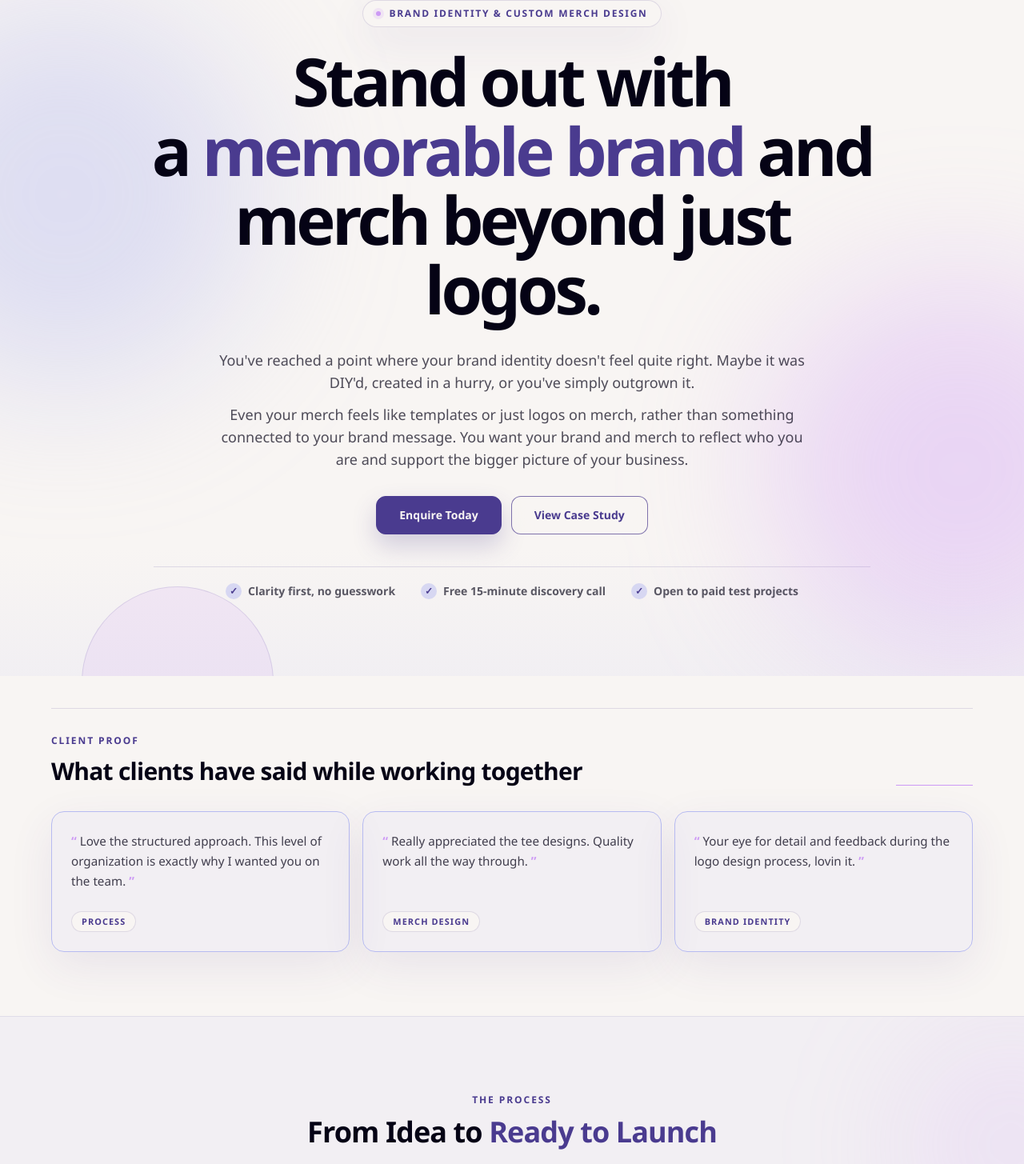
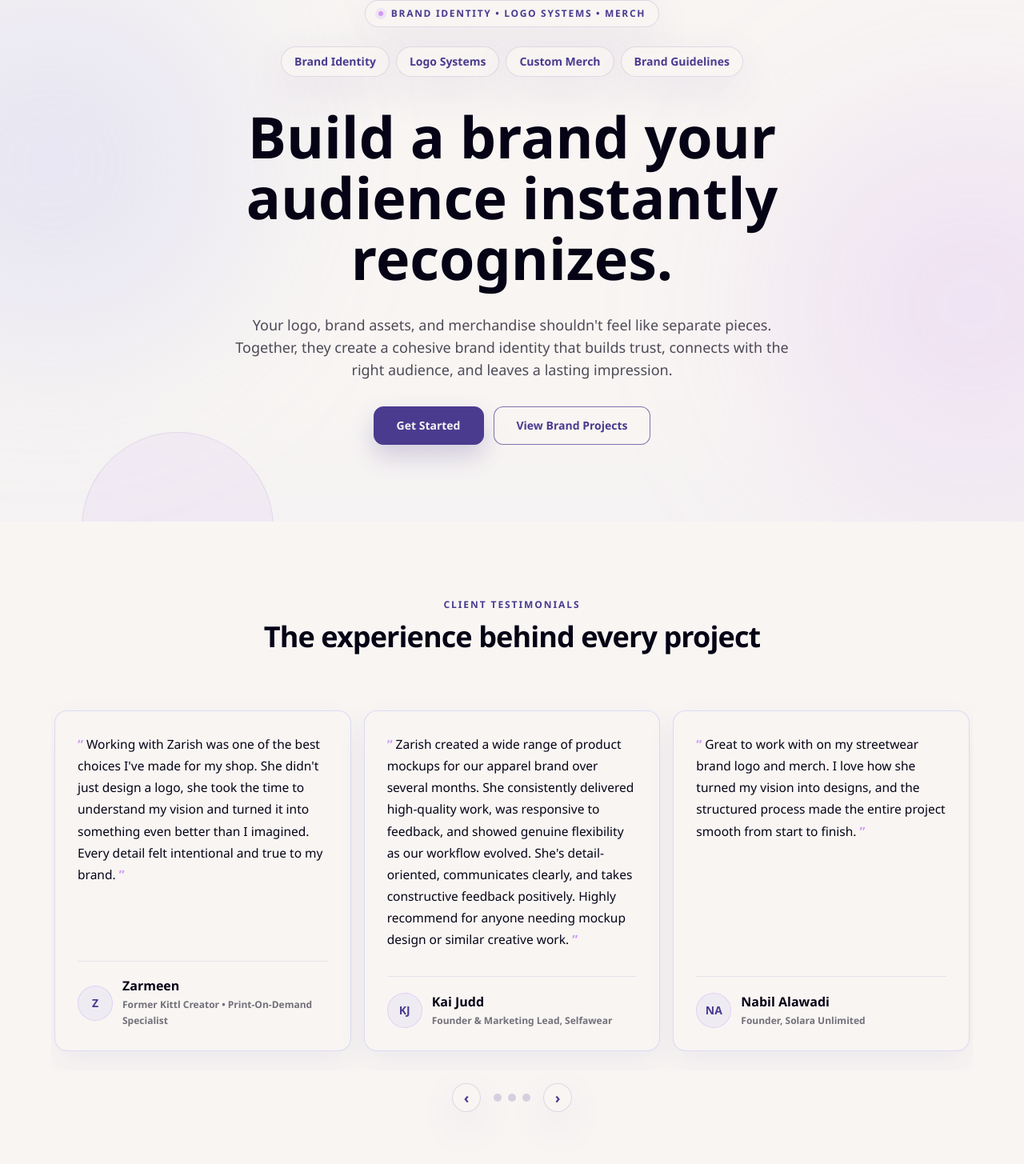
Before and after one commit to fasuaqeel-hub/zarishaamir, a Next.js app: page / in a window 1280 px wide. Shown: the part 112-1567 px from the top of the page at 80% size. Built offline with nearby package versions, Linux system fonts and the light colour scheme.

Commit message:
Update homepage content

```diff
--- a/components/BeforeAfter.tsx
+++ b/components/BeforeAfter.tsx
@@ -13,7 +13,7 @@ const afterItems = [
 export function BeforeAfter() {
   return (
     <section
-      id="before-after"
+      id="brand-guidelines"
       className="bg-paper px-5 py-16 sm:px-8 sm:py-20 lg:py-24"
       aria-label="Before and after comparison"
     >
--- a/components/ClientProof.tsx
+++ b/components/ClientProof.tsx
@@ -1,62 +1,209 @@
+"use client";
+
+import { useEffect, useRef, useState } from "react";
+
 const testimonials = [
   {
     quote:
-      "Love the structured approach. This level of organization is exactly why I wanted you on the team.",
-    label: "Process",
+      "Working with Zarish was one of the best choices I've made for my shop. She didn't just design a logo, she took the time to understand my vision and turned it into something even better than I imagined. Every detail felt intentional and true to my brand.",
+    name: "Zarmeen",
+    role: "Former Kittl Creator \u2022 Print-On-Demand Specialist",
+    initials: "Z",
   },
   {
-    quote: "Really appreciated the tee designs. Quality work all the way through.",
-    label: "Merch Design",
+    quote:
+      "Zarish created a wide range of product mockups for our apparel brand over several months. She consistently delivered high-quality work, was responsive to feedback, and showed genuine flexibility as our workflow evolved. She's detail-oriented, communicates clearly, and takes constructive feedback positively. Highly recommend for anyone needing mockup design or similar creative work.",
+    name: "Kai Judd",
+    role: "Founder & Marketing Lead, Selfawear",
+    initials: "KJ",
   },
   {
-    quote: "Your eye for detail and feedback during the logo design process, lovin it.",
-    label: "Brand Identity",
+    quote:
+      "Great to work with on my streetwear brand logo and merch. I love how she turned my vision into designs, and the structured process made the entire project smooth from start to finish.",
+    name: "Nabil Alawadi",
+    role: "Founder, Solara Unlimited",
+    initials: "NA",
   },
 ];
 
 export function ClientProof() {
+  const trackRef = useRef<HTMLDivElement>(null);
+  const [selectedIndex, setSelectedIndex] = useState<number | null>(null);
+  const [hasInteracted, setHasInteracted] = useState(false);
+  const [cardsPerView, setCardsPerView] = useState(1);
+
+  useEffect(() => {
+    const updateCardsPerView = () => {
+      if (window.matchMedia("(min-width: 1024px)").matches) {
+        setCardsPerView(3);
+        return;
+      }
+
+      if (window.matchMedia("(min-width: 768px)").matches) {
+        setCardsPerView(2);
+        return;
+      }
+
+      setCardsPerView(1);
+    };
+
+    updateCardsPerView();
+    window.addEventListener("resize", updateCardsPerView);
+
+    return () => window.removeEventListener("resize", updateCardsPerView);
+  }, []);
+
+  useEffect(() => {
+    setSelectedIndex((currentIndex) => {
+      if (currentIndex === null) {
+        return null;
+      }
+
+      return Math.min(currentIndex, testimonials.length - 1);
+    });
+  }, [cardsPerView]);
+
+  const selectCard = (cardIndex: number) => {
+    const track = trackRef.current;
+    const card = track?.children[cardIndex] as HTMLElement | undefined;
+
+    setHasInteracted(true);
+    setSelectedIndex(cardIndex);
+
+    if (card) {
+      card.scrollIntoView({
+        behavior: "smooth",
+        block: "nearest",
+        inline: "start",
+      });
+    }
+  };
+
+  const handleScroll = () => {
+    const track = trackRef.current;
+
+    if (!track || !hasInteracted) {
+      return;
+    }
+
+    const cards = Array.from(track.children) as HTMLElement[];
+    const closestIndex = cards.reduce((closest, card, index) => {
+      const currentDistance = Math.abs(card.offsetLeft - track.scrollLeft);
+      const closestDistance = Math.abs(cards[closest].offsetLeft - track.scrollLeft);
+
+      return currentDistance < closestDistance ? index : closest;
+    }, 0);
+
+    setSelectedIndex(closestIndex);
+  };
+
+  const selectedDotIndex = selectedIndex ?? -1;
+
   return (
     <section
-      id="client-proof"
-      className="bg-paper px-5 pb-16 pt-8 sm:px-8 sm:pb-20 sm:pt-10"
-      aria-labelledby="client-proof-heading"
+      id="brand-identity"
+      className="bg-paper px-5 py-16 sm:px-8 sm:py-20 lg:py-24"
+      aria-labelledby="client-testimonials-heading"
     >
       <div className="mx-auto max-w-6xl">
-        <div className="mb-7 flex items-end justify-between gap-6 border-t border-purple/15 pt-8 sm:mb-8">
-          <div>
-            <p className="mb-3 text-xs font-bold uppercase tracking-[0.16em] text-purple">Client proof</p>
+        <div className="mx-auto max-w-2xl text-center">
+          <p className="mb-3 text-xs font-bold uppercase tracking-[0.16em] text-purple">
+            CLIENT TESTIMONIALS
+          </p>
           <h2
-              id="client-proof-heading"
-              className="max-w-2xl text-2xl font-bold leading-tight tracking-tight text-ink sm:text-3xl"
+            id="client-testimonials-heading"
+            className="text-3xl font-bold leading-tight tracking-tight text-ink sm:text-4xl"
           >
-              What clients have said while working together
+            The experience behind every project
           </h2>
         </div>
-          <div className="hidden h-px w-24 bg-lilac sm:block" aria-hidden="true" />
-        </div>
 
-        <div className="grid gap-4 md:grid-cols-3">
-          {testimonials.map(({ quote, label }) => (
+        <div className="mt-10 sm:mt-12">
+          <div
+            ref={trackRef}
+            onScroll={handleScroll}
+            onPointerDown={() => setHasInteracted(true)}
+            className="flex snap-x snap-mandatory items-stretch gap-4 overflow-x-auto scroll-smooth px-1 py-6 [-ms-overflow-style:none] [scrollbar-width:none] [&::-webkit-scrollbar]:hidden"
+            aria-live="polite"
+          >
+            {testimonials.map(({ quote, name, role, initials }, index) => {
+              const isActive = selectedIndex === index;
+
+              return (
                 <figure
-              key={label}
-              className="flex min-h-44 flex-col justify-between rounded-2xl border border-periwinkle bg-periwinkle/10 p-5 shadow-card transition duration-200 hover:-translate-y-0.5 hover:border-lilac hover:bg-paper sm:p-6"
+                  key={name}
+                  onClick={() => selectCard(index)}
+                  className={`flex min-h-[22rem] shrink-0 basis-full snap-start flex-col rounded-2xl border bg-paper p-6 transition duration-200 sm:p-7 md:basis-[calc((100%-1rem)/2)] lg:basis-[calc((100%-2rem)/3)] ${
+                    isActive
+                      ? "-translate-y-0.5 border-lilac bg-[#fffdfb] shadow-[0_24px_60px_rgba(74,59,143,0.16)]"
+                      : "border-periwinkle/45 bg-[#fffdfb]/80 shadow-[0_14px_38px_rgba(74,59,143,0.06)] hover:border-lilac/45 hover:shadow-card"
+                  }`}
                 >
-              <blockquote className="text-[0.95rem] leading-relaxed text-ink/75">
+                  <blockquote className="flex-1 text-[0.97rem] leading-[1.75] text-ink/72">
                     <span className="mr-1 font-bold text-lilac" aria-hidden="true">
-                  “
+                      &ldquo;
                     </span>
                     {quote}
                     <span className="ml-1 font-bold text-lilac" aria-hidden="true">
-                  ”
+                      &rdquo;
                     </span>
                   </blockquote>
-              <figcaption className="mt-6">
-                <span className="inline-flex rounded-full border border-purple/15 bg-paper px-3 py-1 text-[0.68rem] font-bold uppercase tracking-[0.1em] text-purple">
-                  {label}
-                </span>
+
+                  <figcaption className="mt-8 flex items-center gap-3 border-t border-purple/10 pt-5">
+                  <div
+                    className="grid size-11 shrink-0 place-items-center rounded-full border border-lilac/35 bg-periwinkle/15 text-sm font-bold text-purple"
+                    aria-label={`${name} avatar placeholder`}
+                  >
+                      {initials}
+                    </div>
+                    <div>
+                      <p className="font-bold leading-tight text-ink">{name}</p>
+                      <p className="mt-1 text-xs font-semibold leading-relaxed text-ink/55">{role}</p>
+                    </div>
                   </figcaption>
                 </figure>
+              );
+            })}
+          </div>
+
+          <div className="mt-4 flex items-center justify-center gap-4">
+            <button
+              type="button"
+              onClick={() => selectCard(selectedIndex === null ? 0 : Math.max(0, selectedIndex - 1))}
+              disabled={selectedIndex === 0}
+              className="grid size-9 place-items-center rounded-full border border-purple/15 bg-paper text-lg font-bold text-purple shadow-card transition duration-200 hover:-translate-y-0.5 hover:border-lilac hover:bg-lilac/10 disabled:cursor-not-allowed disabled:opacity-35 disabled:hover:translate-y-0 disabled:hover:border-purple/15 disabled:hover:bg-paper"
+              aria-label="Show previous testimonials"
+            >
+              <span aria-hidden="true">&lsaquo;</span>
+            </button>
+
+            <div className="flex items-center gap-2" aria-label="Testimonial carousel pagination">
+              {testimonials.map(({ name }, index) => (
+                <button
+                  key={name}
+                  type="button"
+                  onClick={() => selectCard(index)}
+                  className={`size-2.5 rounded-full transition duration-200 ${
+                    selectedDotIndex === index ? "bg-purple" : "bg-purple/20 hover:bg-lilac"
+                  }`}
+                  aria-label={`Show testimonial from ${name}`}
+                  aria-current={selectedDotIndex === index ? "true" : undefined}
+                />
               ))}
+            </div>
+
+            <button
+              type="button"
+              onClick={() =>
+                selectCard(selectedIndex === null ? 0 : Math.min(testimonials.length - 1, selectedIndex + 1))
+              }
+              disabled={selectedIndex === testimonials.length - 1}
+              className="grid size-9 place-items-center rounded-full border border-purple/15 bg-paper text-lg font-bold text-purple shadow-card transition duration-200 hover:-translate-y-0.5 hover:border-lilac hover:bg-lilac/10 disabled:cursor-not-allowed disabled:opacity-35 disabled:hover:translate-y-0 disabled:hover:border-purple/15 disabled:hover:bg-paper"
+              aria-label="Show next testimonials"
+            >
+              <span aria-hidden="true">&rsaquo;</span>
+            </button>
+          </div>
         </div>
       </div>
     </section>
--- a/components/FeaturedWork.tsx
+++ b/components/FeaturedWork.tsx
@@ -8,7 +8,7 @@ const projects = [
 
 export function FeaturedWork() {
   return (
-    <section id="featured-work" className="bg-paper px-5 py-16 sm:px-8 sm:py-20 lg:py-24" aria-label="Featured work">
+    <section id="custom-merch" className="bg-paper px-5 py-16 sm:px-8 sm:py-20 lg:py-24" aria-label="Featured work">
       <div className="mx-auto max-w-6xl">
         <div className="flex flex-col justify-between gap-5 sm:flex-row sm:items-end">
           <SectionHeading
--- a/components/Hero.tsx
+++ b/components/Hero.tsx
@@ -1,7 +1,8 @@
-const trustPoints = [
-  "Clarity first, no guesswork",
-  "Free 15-minute discovery call",
-  "Open to paid test projects",
+const categoryPills = [
+  { label: "Brand Identity", href: "#brand-identity" },
+  { label: "Logo Systems", href: "#logo-systems" },
+  { label: "Custom Merch", href: "#custom-merch" },
+  { label: "Brand Guidelines", href: "#brand-guidelines" },
 ];
 
 export function Hero() {
@@ -11,23 +12,23 @@ export function Hero() {
       aria-labelledby="hero-heading"
     >
       <div
-        className="pointer-events-none absolute -left-40 top-[12%] -z-20 size-[30rem] rounded-full bg-periwinkle/40 blur-[90px]"
+        className="pointer-events-none absolute -left-44 top-[10%] -z-20 size-[30rem] rounded-full bg-periwinkle/25 blur-[110px]"
         aria-hidden="true"
       />
       <div
-        className="pointer-events-none absolute -right-40 bottom-[2%] -z-20 size-[30rem] rounded-full bg-lilac/35 blur-[90px]"
+        className="pointer-events-none absolute -right-44 bottom-[4%] -z-20 size-[30rem] rounded-full bg-lilac/20 blur-[110px]"
         aria-hidden="true"
       />
       <div
-        className="pointer-events-none absolute right-[8%] top-[-5rem] -z-10 size-44 rounded-full border border-purple/15 bg-periwinkle/20"
+        className="pointer-events-none absolute right-[8%] top-[-5rem] -z-10 size-44 rounded-full border border-purple/10 bg-periwinkle/10"
         aria-hidden="true"
       />
       <div
-        className="pointer-events-none absolute -bottom-32 left-[8%] -z-10 size-60 rounded-full border border-purple/15 bg-lilac/15"
+        className="pointer-events-none absolute -bottom-32 left-[8%] -z-10 size-60 rounded-full border border-purple/10 bg-lilac/10"
         aria-hidden="true"
       />
       <div
-        className="pointer-events-none absolute inset-x-0 bottom-0 -z-10 h-40 bg-gradient-to-b from-transparent to-periwinkle/10"
+        className="pointer-events-none absolute inset-x-0 bottom-0 -z-10 h-40 bg-gradient-to-b from-transparent to-periwinkle/5"
         aria-hidden="true"
       />
 
@@ -37,57 +38,51 @@ export function Hero() {
             className="mr-2.5 size-1.5 rounded-full bg-lilac ring-4 ring-lilac/20"
             aria-hidden="true"
           />
-          Brand Identity &amp; Custom Merch Design
+          BRAND IDENTITY &bull; LOGO SYSTEMS &bull; MERCH
         </p>
+
+        <nav
+          className="mx-auto mb-7 flex max-w-3xl justify-start gap-2 overflow-x-auto pb-1 sm:mb-8 sm:justify-center sm:overflow-visible"
+          aria-label="Brand service categories"
+        >
+          {categoryPills.map((pill) => (
+            <a
+              key={pill.href}
+              href={pill.href}
+              className="shrink-0 rounded-full border border-purple/15 bg-paper/70 px-4 py-2 text-xs font-bold text-purple shadow-card backdrop-blur-md transition duration-200 hover:-translate-y-0.5 hover:border-lilac hover:bg-lilac/10 hover:text-ink focus-visible:outline focus-visible:outline-2 focus-visible:outline-offset-4 focus-visible:outline-lilac sm:text-sm"
+            >
+              {pill.label}
+            </a>
+          ))}
+        </nav>
 
         <h1
           id="hero-heading"
-          className="mx-auto max-w-[920px] font-display text-[clamp(2.65rem,6.5vw,5.25rem)] font-bold leading-[1.04] tracking-display text-ink"
+          className="mx-auto max-w-[880px] font-display text-[clamp(2.45rem,5.6vw,4.65rem)] font-bold leading-[1.06] text-ink"
         >
-          Stand out with
-          <br />a <span className="text-purple">memorable brand</span> and merch beyond just logos.
+          Build a brand your audience instantly recognizes.
         </h1>
 
-        <div className="mx-auto mt-7 max-w-[740px] space-y-3 text-[1.04rem] leading-[1.72] text-ink/70 sm:mt-8 sm:text-lg">
-          <p>
-            You&apos;ve reached a point where your brand identity doesn&apos;t feel quite right. Maybe it
-            was DIY&apos;d, created in a hurry, or you&apos;ve simply outgrown it.
-          </p>
-          <p>
-            Even your merch feels like templates or just logos on merch, rather than something connected
-            to your brand message. You want your brand and merch to reflect who you are and support the
-            bigger picture of your business.
-          </p>
-        </div>
+        <p className="mx-auto mt-7 max-w-[720px] text-[1.04rem] leading-[1.72] text-ink/70 sm:mt-8 sm:text-lg">
+          Your logo, brand assets, and merchandise shouldn&apos;t feel like separate pieces. Together,
+          they create a cohesive brand identity that builds trust, connects with the right audience,
+          and leaves a lasting impression.
+        </p>
 
         <div className="mx-auto mt-8 flex max-w-md flex-col justify-center gap-3 sm:max-w-none sm:flex-row">
           <a
             href="#enquire"
             className="inline-flex min-h-12 items-center justify-center rounded-xl border border-purple bg-purple px-7 py-3 text-sm font-bold text-paper shadow-button transition duration-200 hover:-translate-y-0.5 hover:border-ink hover:bg-ink hover:shadow-lift focus-visible:outline focus-visible:outline-2 focus-visible:outline-offset-4 focus-visible:outline-lilac"
           >
-            Enquire Today
+            Get Started
           </a>
           <a
-            href="#featured-work"
+            href="#custom-merch"
             className="inline-flex min-h-12 items-center justify-center rounded-xl border border-purple/70 bg-paper/70 px-7 py-3 text-sm font-bold text-purple backdrop-blur-md transition duration-200 hover:-translate-y-0.5 hover:border-purple hover:bg-periwinkle/25 focus-visible:outline focus-visible:outline-2 focus-visible:outline-offset-4 focus-visible:outline-lilac"
           >
-            View Case Study
+            View Brand Projects
           </a>
         </div>
-
-        <ul className="mx-auto mt-9 flex max-w-4xl flex-col items-center justify-center gap-3 border-t border-purple/15 pt-5 text-sm font-semibold text-ink/65 sm:mt-10 sm:flex-row sm:flex-wrap sm:gap-x-8">
-          {trustPoints.map((point) => (
-            <li key={point} className="flex items-center gap-2">
-              <span
-                className="grid size-5 place-items-center rounded-full bg-periwinkle/50 text-xs font-bold text-purple"
-                aria-hidden="true"
-              >
-                ✓
-              </span>
-              {point}
-            </li>
-          ))}
-        </ul>
       </div>
     </section>
   );
--- a/components/Process.tsx
+++ b/components/Process.tsx
@@ -1,30 +1,30 @@
 const steps = [
   {
-    title: "Tell me about your brand",
+    title: "Discover Your Brand",
     description:
-      "Fill in the enquiry form and share who you are, what you're building, and what you need. We'll then hop on a call to discuss the scope and direction of the project.",
+      "We start by understanding your business, goals, and audience. Whether you already have an identity or we're building one from scratch, this step gives us clarity before any design begins.",
   },
   {
-    title: "Build the brand foundation",
+    title: "Creative Direction",
     description:
-      "Based on clear creative direction, logo concepts, colors, typography, and supporting assets are created to make sure everything connects back to the bigger picture of your business.",
+      "Together, we decide the visual direction by exploring ideas based on your brand needs. This could include refining an existing brand, creating a logo system and other brand assets from scratch, or developing merchandise.",
   },
   {
-    title: "Create merch people connect with",
+    title: "Design & Development",
     description:
-      "Once the brand foundation is in place, we develop merch concepts and refine them into designs that feel intentional and aligned with your brand. If you already have a brand, we first understand your identity and audience to make sure the merch resonates.",
+      "With a clear direction in place, every element from logo systems and brand assets to merchandise is designed to create a cohesive brand that connects with your audience.",
   },
   {
-    title: "Launch with everything ready to use",
+    title: "Delivery & Launch",
     description:
-      "Receive logos, brand assets, guidelines, and merch files prepared for digital use and print, ready for you and your team to use with confidence.",
+      "You'll receive organized, production-ready files along with clear brand guidelines and everything needed to confidently launch or expand your brand.",
   },
 ];
 
 export function Process() {
   return (
     <section
-      id="process"
+      id="logo-systems"
       className="relative overflow-hidden border-y border-purple/10 bg-periwinkle/10 px-5 py-16 sm:px-8 sm:py-20 lg:py-24"
       aria-labelledby="process-heading"
     >
@@ -35,16 +35,13 @@ export function Process() {
 
       <div className="relative mx-auto max-w-6xl">
         <div className="mx-auto mb-9 max-w-2xl text-center sm:mb-11">
-          <p className="mb-3 text-xs font-bold uppercase tracking-[0.16em] text-purple">The process</p>
+          <p className="mb-3 text-xs font-bold uppercase tracking-[0.16em] text-purple">THE PROCESS</p>
           <h2
             id="process-heading"
             className="text-3xl font-bold leading-tight tracking-tight text-ink sm:text-4xl"
           >
-            From Idea to <span className="text-purple">Ready to Launch</span>
+            A clear process from brand discovery to launch.
           </h2>
-          <p className="mx-auto mt-4 max-w-xl text-base leading-relaxed text-ink/65">
-            A simple path from first enquiry to final files, so you always know what happens next.
-          </p>
         </div>
 
         <ol className="grid gap-4 sm:grid-cols-2 lg:grid-cols-4">
```
Lines whose indentation alone changed are shown as unchanged.
